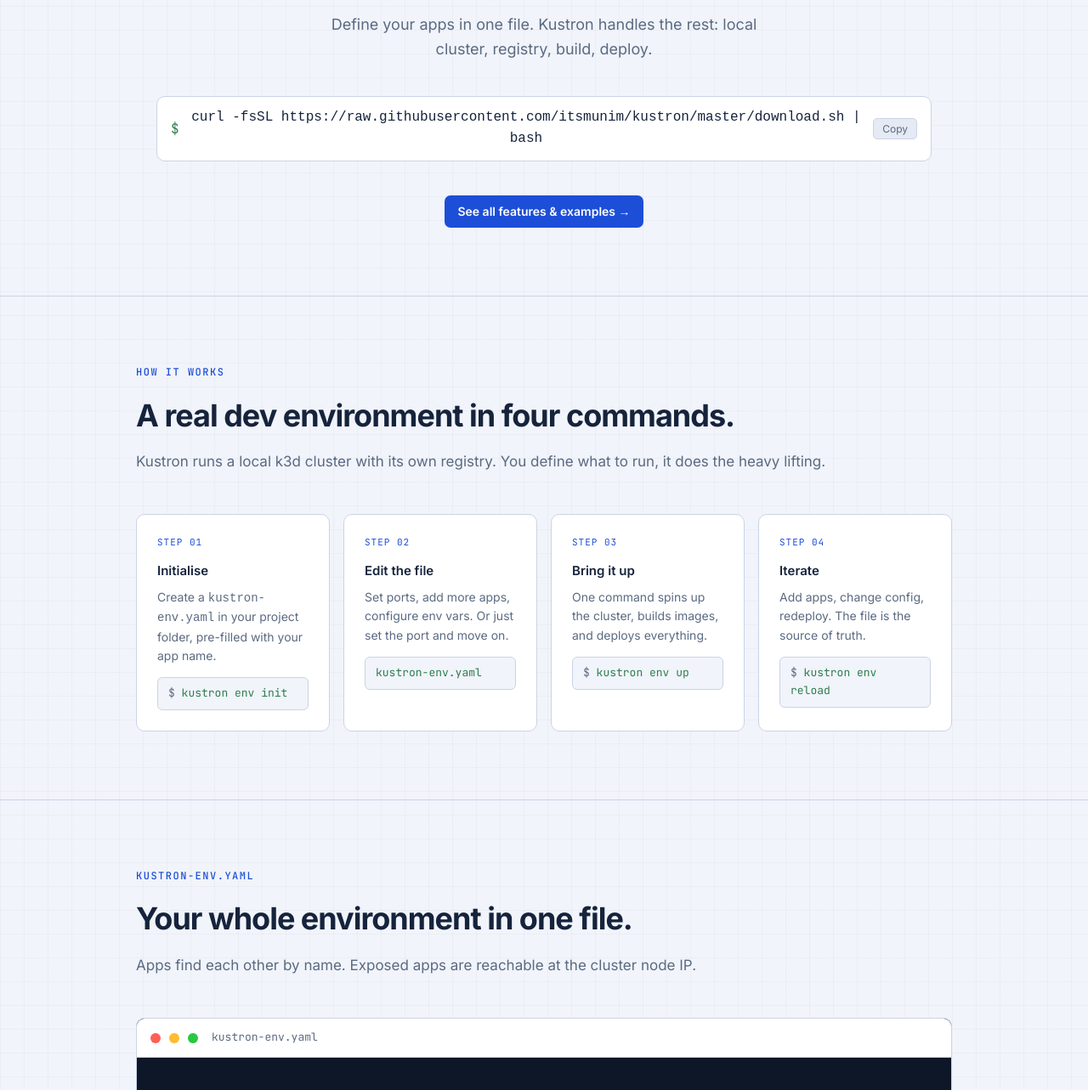
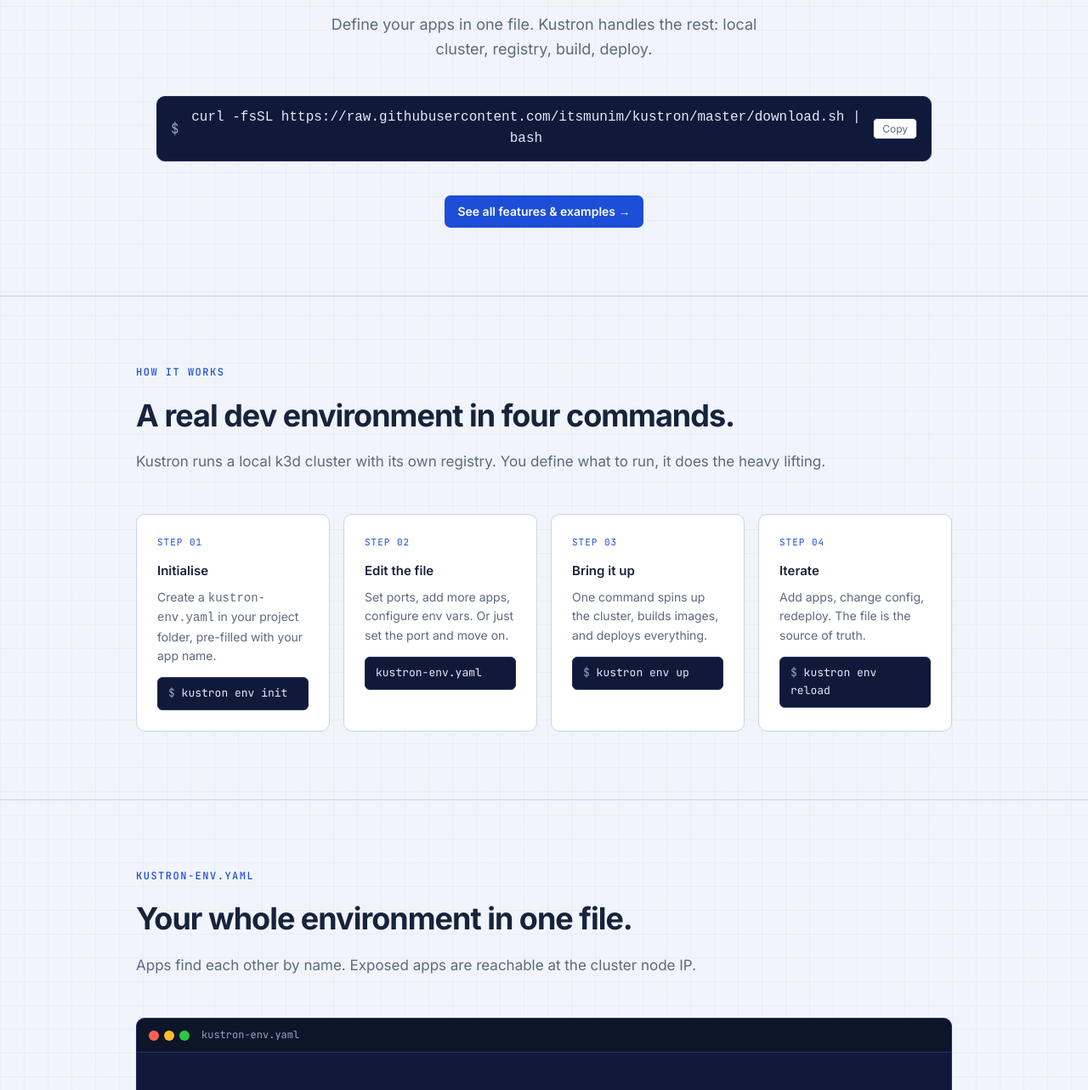
Before and after one commit to itsmunim/kustron, a website: page docs/index.html in a window 1280 px wide. Shown: the part 357-1640 px from the top of the page at 85% size. Drawn offline with nearby package versions, Linux system fonts and the light colour scheme; no server answers.

Commit message:
docs: unify landing terminal style with features page

```diff
--- a/docs/index.html
+++ b/docs/index.html
@@ -247,8 +247,8 @@
       display: inline-flex;
       align-items: center;
       gap: 12px;
-      background: var(--surface);
-      border: 1px solid var(--border);
+      background: #10193a;
+      border: 1px solid #22315c;
       border-radius: var(--radius);
       padding: 12px 16px;
       font-family: 'JetBrains Mono', monospace;
@@ -257,19 +257,19 @@
     }
 
     .install-block .prompt {
-      color: var(--green);
+      color: #93a3c8;
       user-select: none;
     }
 
     .install-block code {
-      color: var(--text);
+      color: #e3e9f6;
       background: none;
       padding: 0;
     }
 
     .copy-btn {
-      background: var(--surface2);
-      border: 1px solid var(--border);
+      background: var(--surface);
+      border: 1px solid #22315c;
       color: var(--muted);
       padding: 4px 10px;
       border-radius: 5px;
@@ -371,21 +371,21 @@
     .step-cmd {
       font-family: 'JetBrains Mono', monospace;
       font-size: 13px;
-      color: var(--green);
-      background: var(--bg);
+      color: #e3e9f6;
+      background: #10193a;
       padding: 8px 12px;
       border-radius: 6px;
-      border: 1px solid var(--border);
+      border: 1px solid #22315c;
     }
 
     .step-cmd span {
-      color: var(--muted);
+      color: #93a3c8;
     }
 
     /* ── YAML block ── */
     .yaml-window {
-      background: #0e1728;
-      border: 1px solid var(--border);
+      background: #10193a;
+      border: 1px solid #22315c;
       border-radius: var(--radius);
       overflow: hidden;
     }
@@ -393,10 +393,10 @@
     .yaml-titlebar {
       display: flex;
       align-items: center;
-      gap: 10px;
-      padding: 12px 16px;
-      border-bottom: 1px solid var(--border);
-      background: var(--surface);
+      gap: 6px;
+      padding: 10px 14px;
+      background: #0d1529;
+      border-bottom: 1px solid #22315c;
     }
 
     .dot {
@@ -419,22 +419,23 @@
 
     .yaml-filename {
       font-family: 'JetBrains Mono', monospace;
-      font-size: 13px;
-      color: var(--muted);
-      margin-left: 6px;
+      font-size: 12px;
+      color: #93a3c8;
+      margin-left: 8px;
     }
 
     .yaml-window pre {
       margin: 0;
-      padding: 24px;
+      padding: 18px 20px;
       overflow-x: auto;
-      font-size: 14px;
-      line-height: 1.7;
+      font-size: 13px;
+      line-height: 1.6;
     }
 
     .yaml-window code.hljs {
       background: transparent;
       padding: 0;
+      color: #e3e9f6;
     }
 
     /* ── App types ── */
```
